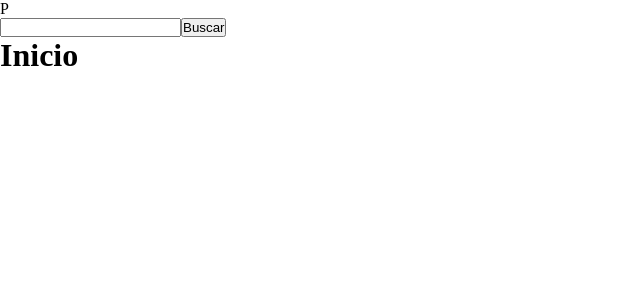
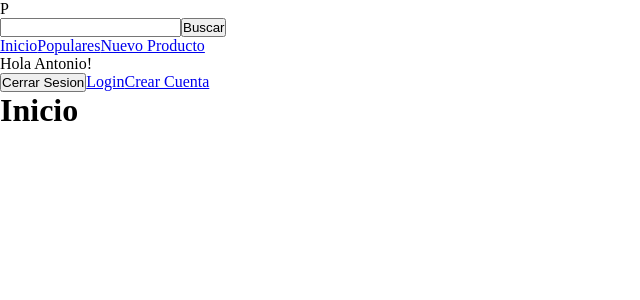
Before and after one commit to AntonioSalazar/product_hunt_nextjs, a Next.js app: page / in a window 1280 px wide. Shown: the top 300 px of the page, without its empty margins (0-640 px from the left). Built offline with nearby package versions, Linux system fonts and the light colour scheme.

Commit message:
I have added some extra components, I have added the Nav and Search components as well as a section that will allow the user to logoun, login or create an account

```diff
--- a/components/Layout/Header.js
+++ b/components/Layout/Header.js
@@ -2,6 +2,8 @@
 import styled from '@emotion/styled';
 
 import Search from '../UI/Search';
+import Nav from './Nav'
+import Link from 'next/link';
 
 
 
@@ -13,10 +15,15 @@
                     <p>P</p>
 
                     <Search />
-                    {/* navegacion aqui */}
+                    <Nav/>
                 </div>
                 <div>
                     {/* Menu de administracion */}
+                    <p>Hola Antonio!</p>
+                    <button type='button'>Cerrar Sesion</button>
+                    <Link href='/'>Login</Link>
+                    <Link href='/'>Crear Cuenta</Link>
+
                 </div>
             </div>
         </header>
--- /dev/null
+++ b/components/Layout/Nav.js
@@ -0,0 +1,14 @@
+import React from 'react';
+import Link from 'next/link'
+
+const Nav = () => {
+    return (
+        <nav>
+            <Link href='/'>Inicio</Link>
+            <Link href='/'>Populares</Link>
+            <Link href='/'>Nuevo Producto</Link>
+        </nav>
+     );
+}
+
+export default Nav;
```
